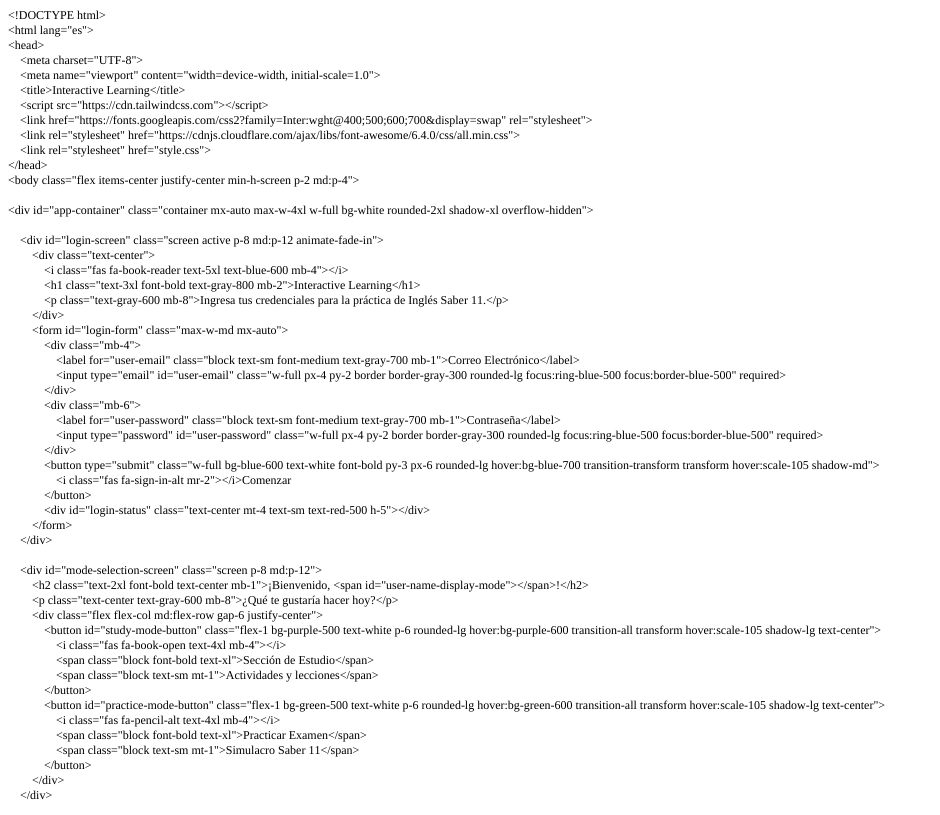
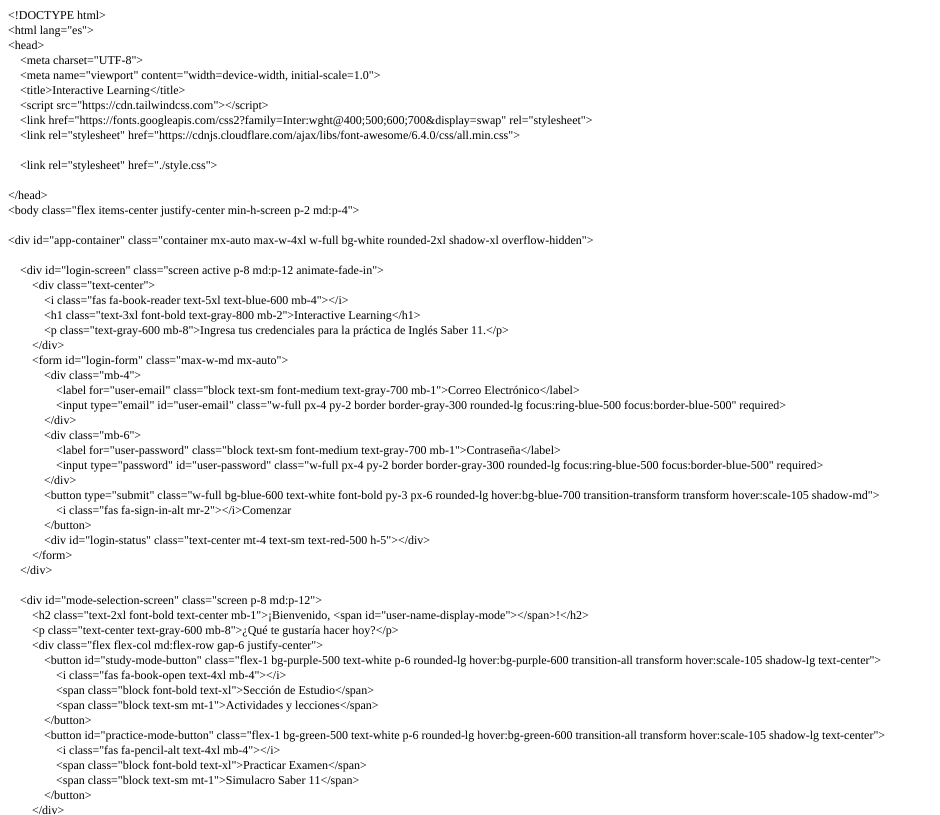
Before and after one commit to patrickdaniel111/Interactive-learning, a plain HTML site: page index.html in a window 1280 px wide. Shown: the top 815 px of the page, without its empty margins (0-940 px from the left). Drawn offline with Linux system fonts and the light colour scheme.

Commit message:
Add files via upload

```diff
--- a/index.html
+++ b/index.html
@@ -22,7 +22,9 @@
 <p class="p1"><span class="s1"><span class="Apple-converted-space">    </span>&lt;script src="https://cdn.tailwindcss.com"&gt;&lt;/script&gt;</span></p>
 <p class="p1"><span class="s1"><span class="Apple-converted-space">    </span>&lt;link href="https://fonts.googleapis.com/css2?family=Inter:wght@400;500;600;700&amp;display=swap" rel="stylesheet"&gt;</span></p>
 <p class="p1"><span class="s1"><span class="Apple-converted-space">    </span>&lt;link rel="stylesheet" href="https://cdnjs.cloudflare.com/ajax/libs/font-awesome/6.4.0/css/all.min.css"&gt;</span></p>
-<p class="p1"><span class="s1"><span class="Apple-converted-space">    </span>&lt;link rel="stylesheet" href="style.css"&gt;</span></p>
+<p class="p2"><span class="s1"><span class="Apple-converted-space">    </span></span></p>
+<p class="p1"><span class="s1"><span class="Apple-converted-space">    </span>&lt;link rel="stylesheet" href="./style.css"&gt;</span></p>
+<p class="p2"><span class="s1"></span><br></p>
 <p class="p1"><span class="s1">&lt;/head&gt;</span></p>
 <p class="p1"><span class="s1">&lt;body class="flex items-center justify-center min-h-screen p-2 md:p-4"&gt;</span></p>
 <p class="p2"><span class="s1"></span><br></p>
@@ -150,7 +152,7 @@
 <p class="p1"><span class="s1"><span class="Apple-converted-space">    </span>&lt;/div&gt;</span></p>
 <p class="p1"><span class="s1">&lt;/div&gt;</span></p>
 <p class="p2"><span class="s1"></span><br></p>
-<p class="p1"><span class="s1">&lt;script type="module" src="app.js"&gt;&lt;/script&gt;</span></p>
+<p class="p1"><span class="s1">&lt;script type="module" src="./app.js"&gt;&lt;/script&gt;</span></p>
 <p class="p2"><span class="s1"></span><br></p>
 <p class="p1"><span class="s1">&lt;/body&gt;</span></p>
 <p class="p1"><span class="s1">&lt;/html&gt;</span></p>
```
